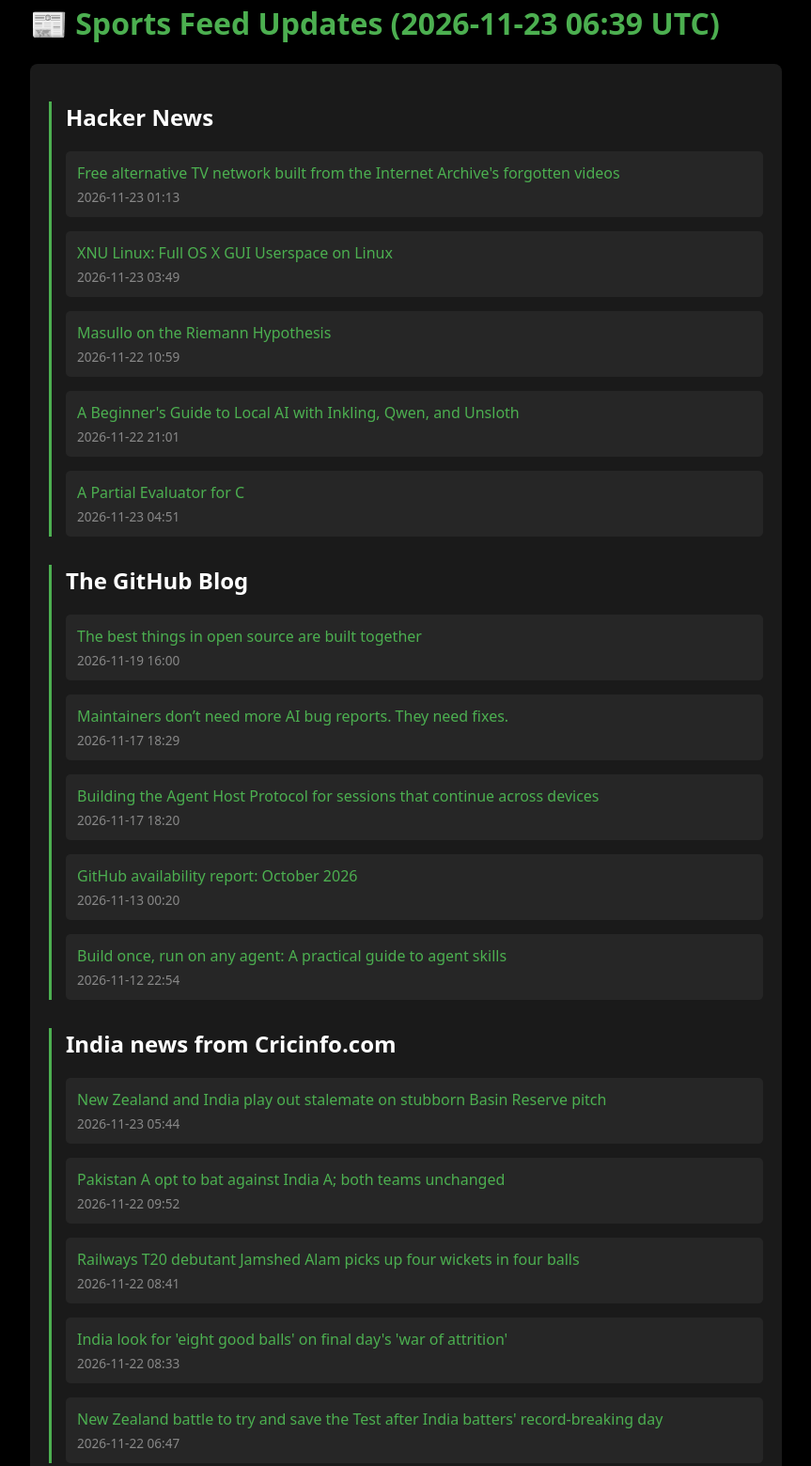
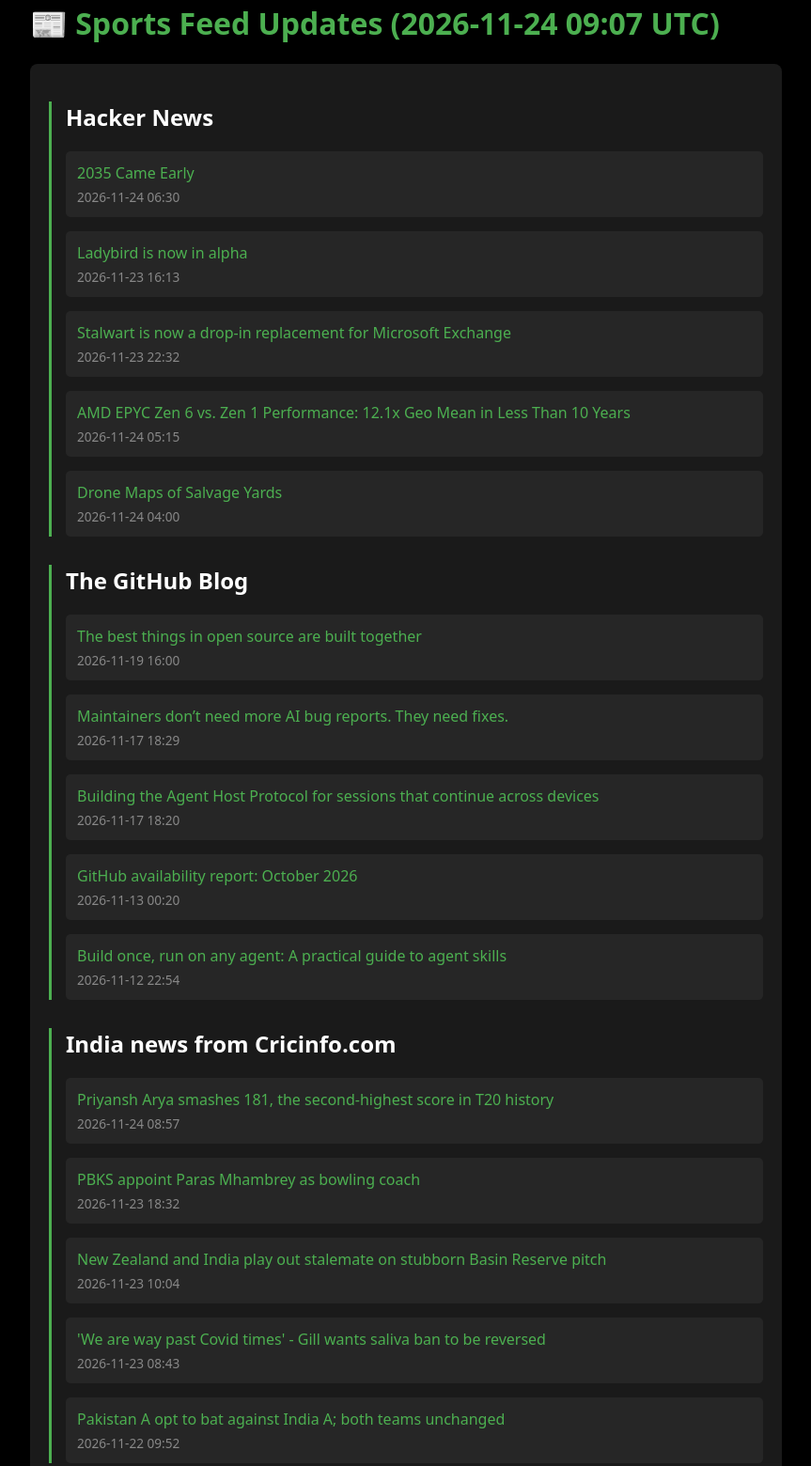
Before and after one commit to dhruvdivecha/AutoFeed-Updater, a plain HTML site: page index.html in a window 1280 px wide. Shown: the part 18-1578 px from the top of the page at 94% size, without its empty margins (208-1071 px from the left). Drawn offline with Linux system fonts and the light colour scheme.

Commit message:
Auto-update feeds - 2026-11-24 09:07:37 UTC

```diff
--- a/index.html
+++ b/index.html
@@ -59,32 +59,32 @@
     </style>
 </head>
 <body>
-    <h1>📰 Sports Feed Updates (2026-11-23 06:39 UTC)</h1>
+    <h1>📰 Sports Feed Updates (2026-11-24 09:07 UTC)</h1>
     <div class="container">
         <div class="feed"><h2>Hacker News</h2>
                 <div class="entry">
-                    <a href="https://spelunkr.tv" target="_blank">Free alternative TV network built from the Internet Archive's forgotten videos</a>
-                    <span class="timestamp">2026-11-23 01:13</span>
+                    <a href="https://fzakaria.com/2026/11/23/2035-came-early" target="_blank">2035 Came Early</a>
+                    <span class="timestamp">2026-11-24 06:30</span>
                 </div>
 
                 <div class="entry">
-                    <a href="https://github.com/AFK-surf/xnulinux" target="_blank">XNU Linux: Full OS X GUI Userspace on Linux</a>
-                    <span class="timestamp">2026-11-23 03:49</span>
+                    <a href="https://ladybird.org/posts/alpha/" target="_blank">Ladybird is now in alpha</a>
+                    <span class="timestamp">2026-11-23 16:13</span>
                 </div>
 
                 <div class="entry">
-                    <a href="https://johncarlosbaez.wordpress.com/2026/11/22/masullo-on-the-riemann-hypothesis/" target="_blank">Masullo on the Riemann Hypothesis</a>
-                    <span class="timestamp">2026-11-22 10:59</span>
+                    <a href="https://stalw.art/blog/microsoft-exchange-replacement/" target="_blank">Stalwart is now a drop-in replacement for Microsoft Exchange</a>
+                    <span class="timestamp">2026-11-23 22:32</span>
                 </div>
 
                 <div class="entry">
-                    <a href="https://www.gpupartner.com/blog/beginners-guide-local-ai-inkling-qwen-unsloth" target="_blank">A Beginner's Guide to Local AI with Inkling, Qwen, and Unsloth</a>
-                    <span class="timestamp">2026-11-22 21:01</span>
+                    <a href="https://www.phoronix.com/review/amd-epyc-9006-7601" target="_blank">AMD EPYC Zen 6 vs. Zen 1 Performance: 12.1x Geo Mean in Less Than 10 Years</a>
+                    <span class="timestamp">2026-11-24 05:15</span>
                 </div>
 
                 <div class="entry">
-                    <a href="https://phoenix.labri.fr/software/tempo/" target="_blank">A Partial Evaluator for C</a>
-                    <span class="timestamp">2026-11-23 04:51</span>
+                    <a href="https://salvageyarddrone.wordpress.com/" target="_blank">Drone Maps of Salvage Yards</a>
+                    <span class="timestamp">2026-11-24 04:00</span>
                 </div>
                 </div><div class="feed"><h2>The GitHub Blog</h2>
                 <div class="entry">
@@ -113,29 +113,29 @@
                 </div>
                 </div><div class="feed"><h2>India news from Cricinfo.com</h2>
                 <div class="entry">
+                    <a href="https://www.cricinfo.com/ci/content/story/1563756.html?ex_cid=OTC-RSS" target="_blank">Priyansh Arya smashes 181, the second-highest score in T20 history</a>
+                    <span class="timestamp">2026-11-24 08:57</span>
+                </div>
+
+                <div class="entry">
+                    <a href="https://www.cricinfo.com/ci/content/story/1563727.html?ex_cid=OTC-RSS" target="_blank">PBKS appoint Paras Mhambrey as bowling coach</a>
+                    <span class="timestamp">2026-11-23 18:32</span>
+                </div>
+
+                <div class="entry">
                     <a href="https://www.cricinfo.com/ci/content/story/1563651.html?ex_cid=OTC-RSS" target="_blank">New Zealand and India play out stalemate on stubborn Basin Reserve pitch</a>
-                    <span class="timestamp">2026-11-23 05:44</span>
+                    <span class="timestamp">2026-11-23 10:04</span>
+                </div>
+
+                <div class="entry">
+                    <a href="https://www.cricinfo.com/ci/content/story/1563667.html?ex_cid=OTC-RSS" target="_blank">'We are way past Covid times' - Gill wants saliva ban to be reversed</a>
+                    <span class="timestamp">2026-11-23 08:43</span>
                 </div>
 
                 <div class="entry">
                     <a href="https://www.cricinfo.com/ci/content/story/1563603.html?ex_cid=OTC-RSS" target="_blank">Pakistan A opt to bat against India A; both teams unchanged</a>
                     <span class="timestamp">2026-11-22 09:52</span>
                 </div>
-
-                <div class="entry">
-                    <a href="https://www.cricinfo.com/ci/content/story/1563589.html?ex_cid=OTC-RSS" target="_blank">Railways T20 debutant Jamshed Alam picks up four wickets in four balls</a>
-                    <span class="timestamp">2026-11-22 08:41</span>
-                </div>
-
-                <div class="entry">
-                    <a href="https://www.cricinfo.com/ci/content/story/1563594.html?ex_cid=OTC-RSS" target="_blank">India look for 'eight good balls' on final day's 'war of attrition'</a>
-                    <span class="timestamp">2026-11-22 08:33</span>
-                </div>
-
-                <div class="entry">
-                    <a href="https://www.cricinfo.com/ci/content/story/1563584.html?ex_cid=OTC-RSS" target="_blank">New Zealand battle to try and save the Test after India batters' record-breaking day</a>
-                    <span class="timestamp">2026-11-22 06:47</span>
-                </div>
                 </div>
     </div>
 </body>
```
